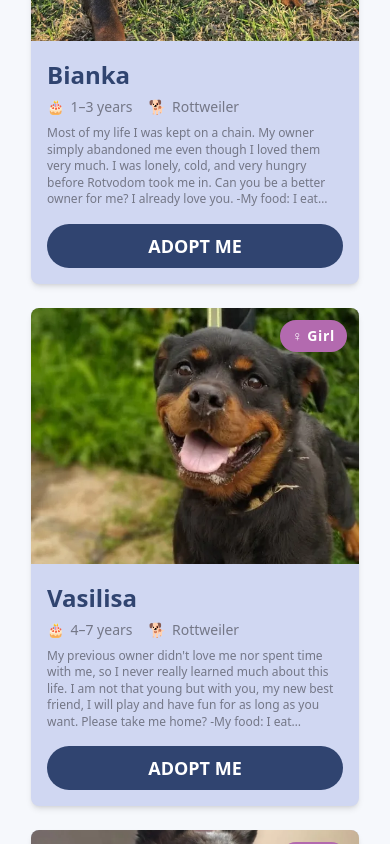
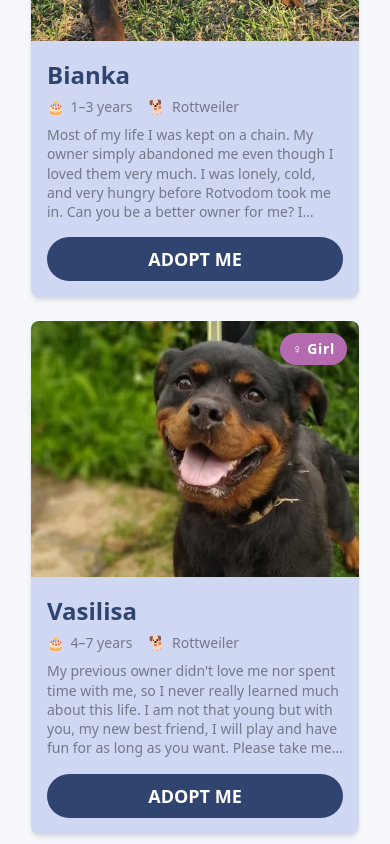
Before and after one commit to bavayra/dog-shelter, a React (Vite) app: page / in a window 390 px wide. Shown: the part 1820-2664 px from the top of the page. Built offline with nearby package versions, Linux system fonts and the light colour scheme.

Commit message:
style(dogCard): increased font size for the description

```diff
--- a/src/features/DogCard.tsx
+++ b/src/features/DogCard.tsx
@@ -85,7 +85,7 @@ const DogCard = memo((dog: Dog) => {
             </div>
           )}
           <div className="min-h-0 flex-1">
-            <p className="typography-small mb-4 line-clamp-5 sm:text-base lg:mb-2">
+            <p className="typography-small mb-4 line-clamp-5 text-sm sm:text-base lg:mb-2">
               {description}
             </p>
           </div>
```
